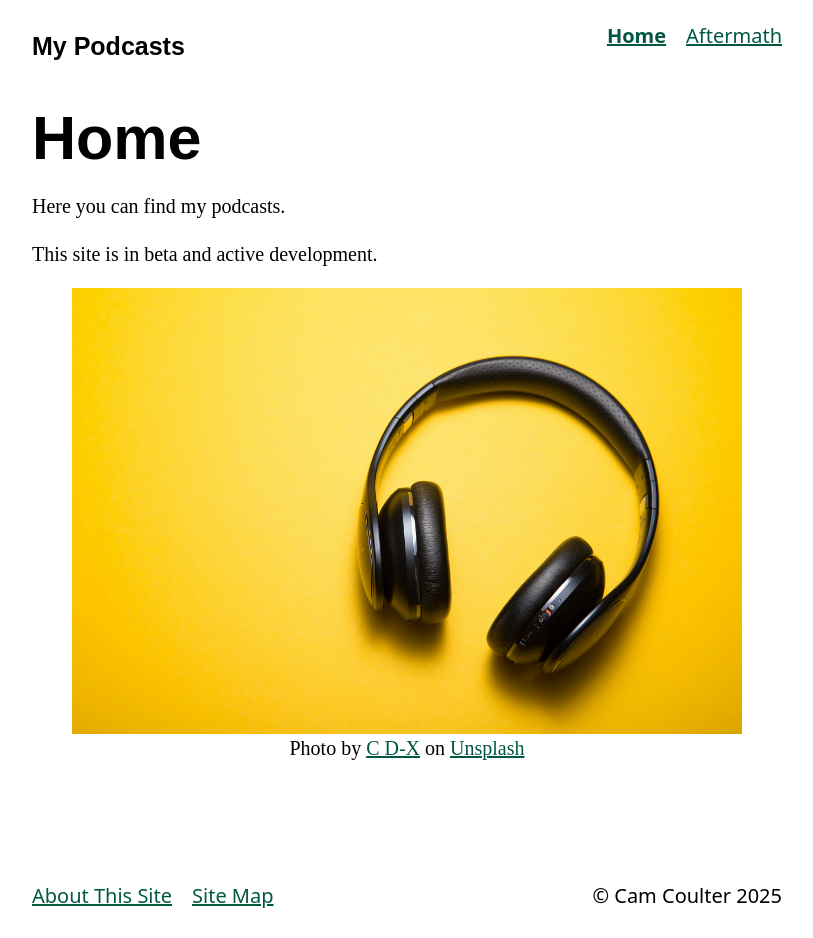
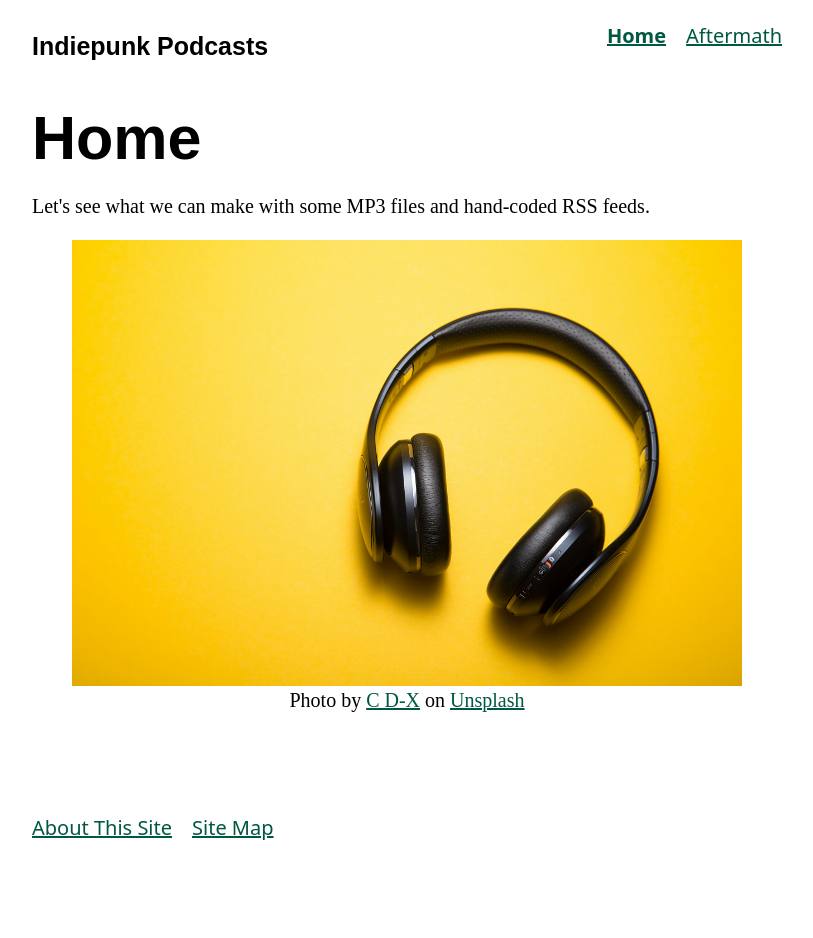
Before and after one commit to cncoulter/podcasts.camcoulter.com, an Eleventy site: page src/index.html in a window 1280 px wide. Shown: the whole page, without its empty margins (233-1046 px from the left). After the commit the page ends 850 px from the top, so only its background shows below. Built offline with nearby package versions, Linux system fonts and the light colour scheme; Eleventy itself is replaced by a stand-in of ours; files that its build step writes are made by us from their sources.

Commit message:
Finalize initial version of site

```diff
--- a/src/_data/meta.json
+++ b/src/_data/meta.json
@@ -1,7 +1,7 @@
 {
 	"url": "https://podcasts.camcoulter.com",
-	"siteName": "My Podcasts",
-	"siteDescription": "Here you can find my podcasts.",
+	"siteName": "Indiepunk Podcasts",
+	"siteDescription": "Let's see what we can make with some MP3 files and hand-coded RSS feeds.",
 	"author": "Cam Coulter",
 	"rights": "&copy; Cam Coulter 2025",
 	"defaultImage": {
--- a/src/_includes/partials/footer.njk
+++ b/src/_includes/partials/footer.njk
@@ -2,5 +2,4 @@
 	<ul>{% for link in navigation.footerLinks %}
 		<li><a href="{{ link.url }}" {% if link.url === page.url %}aria-current="page"{% endif %}>{{ link.label }}</a></li>
 	{% endfor %}</ul>
-	<p>{{ meta.rights | safe }}</p>
 </footer>
--- a/src/index.html
+++ b/src/index.html
@@ -5,8 +5,6 @@ title: Home
 
 <p>{{ meta.siteDescription }}</p>
 
-<p>This site is in beta and active development.</p>
-
 <figure>
 	<img src="/assets/images/c-d-x-PDX_a_82obo-unsplash.jpg" alt="Black over-ear headphones resting on bright yellow surface." style="margin: auto; width: 100%;">
 	<figcaption style="text-align: center;">Photo by <a href="https://unsplash.com/@cdx2?utm_source=unsplash&utm_medium=referral&utm_content=creditCopyText">C D-X</a> on <a href="https://unsplash.com/photos/flatlay-photography-of-wireless-headphones-PDX_a_82obo?utm_source=unsplash&utm_medium=referral&utm_content=creditCopyText">Unsplash</a></figcaption>
```
Also changed, not shown: src/about-this-site.md (+6 -2 lines).
